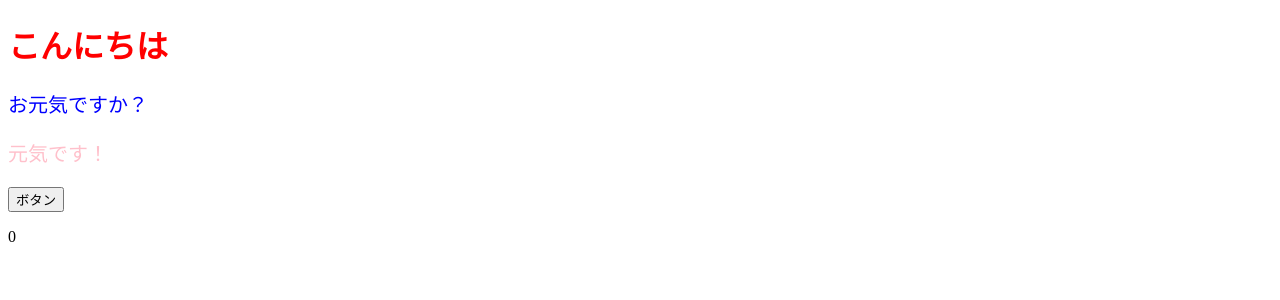
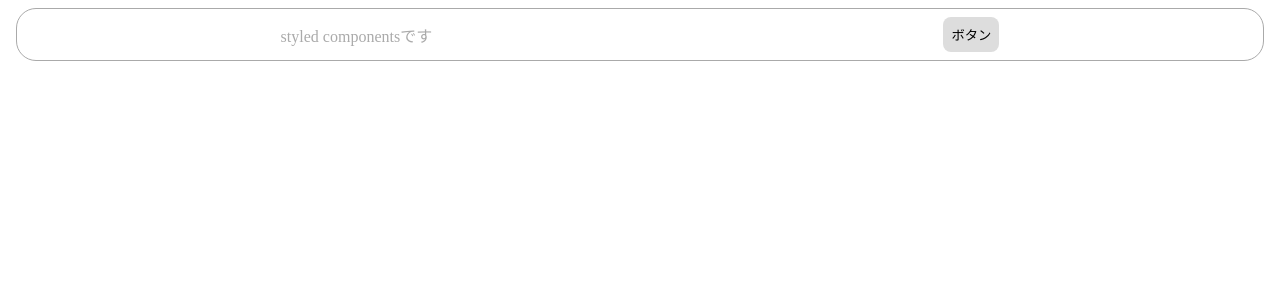
Before and after one commit to ballboyst/React-my-test, a React (Create React App) app in the folder my-test-app/: page / in a window 1280 px wide. Shown: the top 300 px of the page. Built offline with nearby package versions, Linux system fonts and the light colour scheme.

Commit message:
ended p153

```diff
--- a/my-test-app/package.json
+++ b/my-test-app/package.json
@@ -9,6 +9,7 @@
     "react": "^18.3.1",
     "react-dom": "^18.3.1",
     "react-scripts": "5.0.1",
+    "styled-components": "^6.1.11",
     "web-vitals": "^2.1.4"
   },
   "scripts": {
--- /dev/null
+++ b/my-test-app/src/components/StyledComponents.jsx
@@ -0,0 +1,37 @@
+import styled from "styled-components";
+
+export const StyledComponents = () => {
+    return (
+        <SContainer>
+            <STitle>styled componentsです</STitle>
+            <SButton>ボタン</SButton>
+        </SContainer>
+    );
+};
+
+const SContainer = styled.div`
+    border: solid 1px #aaa;
+    border-radius: 20px;
+    padding: 8px;
+    margin:8px;
+    display: flex;
+    justify-content: space-around;
+    align-items: center;
+`;
+
+const STitle = styled.p`
+    margin: 0;
+    color: #aaa;
+`;
+
+const SButton = styled.button`
+    background-color: #ddd;
+    border: none;
+    padding:8px;
+    border-radius: 8px;
+    &:hover {
+    background-color: #aaa;
+    color: #fff;
+    cursor: ponter;
+    }
+`;
--- a/my-test-app/src/index.js
+++ b/my-test-app/src/index.jsx
@@ -1,6 +1,6 @@
 import ReactDOM from "react-dom"
-import { App } from "./App";
+import { StyledComponents } from "./components/StyledComponents";
 
 
 const root = ReactDOM.createRoot(document.getElementById("root"));
-root.render(<App />);
+root.render(<StyledComponents />);
```
Also changed, not shown: my-test-app/src/components/CssModules.jsx (added, +8 -0 lines), my-test-app/src/App.jsx (line endings or trailing spaces), my-test-app/src/components/coloredMessage.jsx (renamed from my-test-app/src/components/coloredMessage.js), 1 other file (tests, documents, lock files or other folders).
